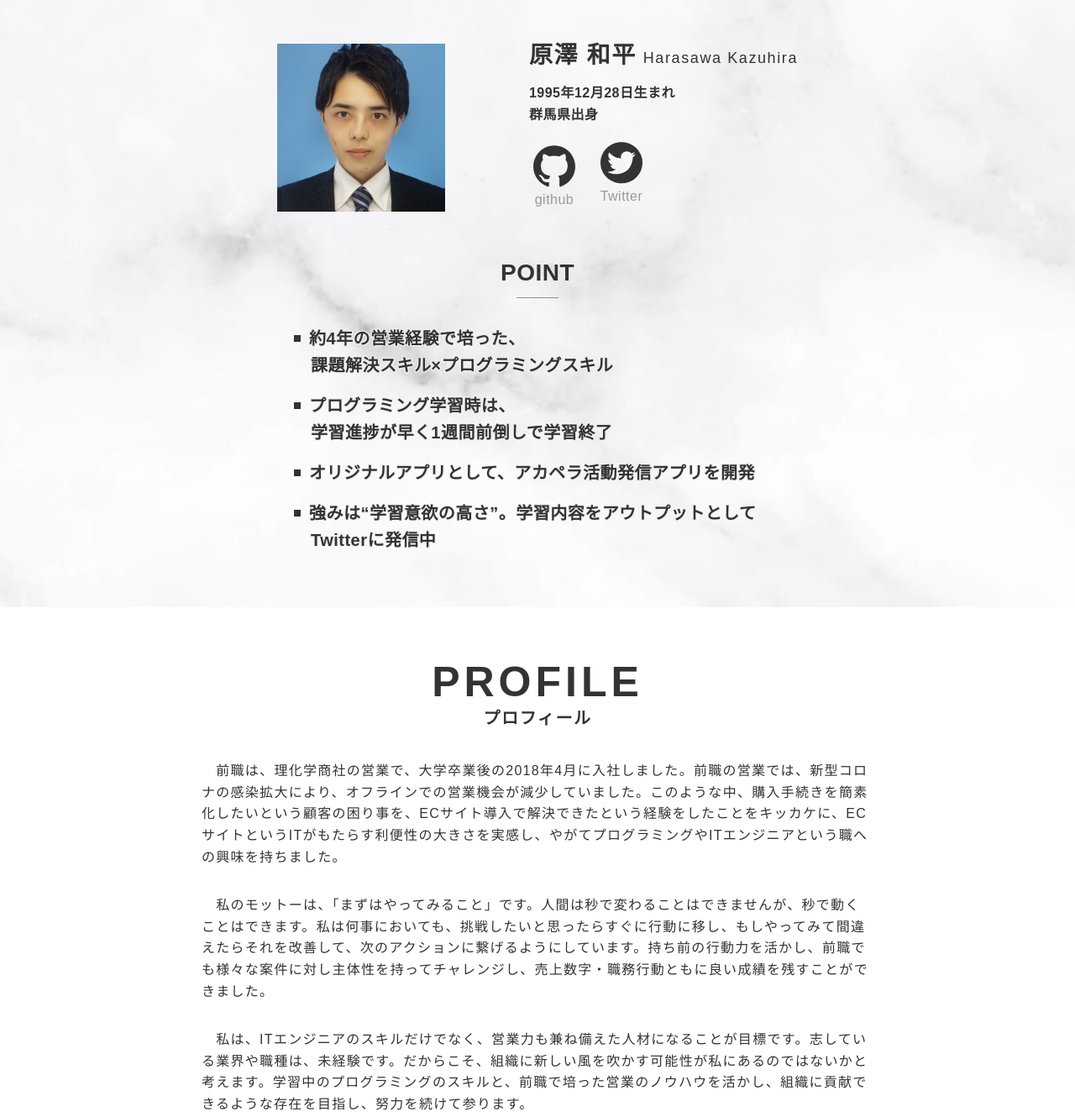
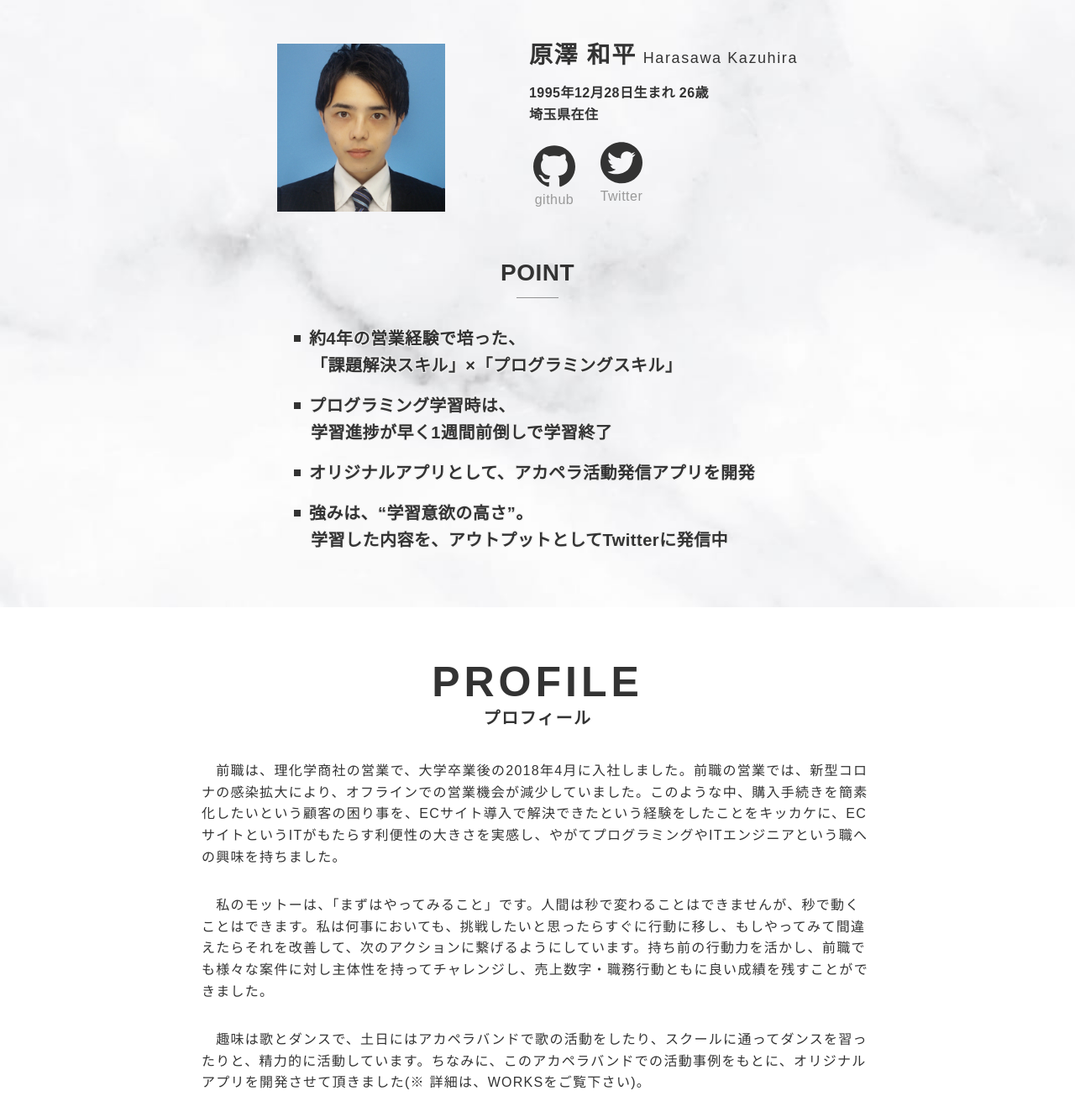
Before and after one commit to kazzhrsw/portfolio-song, a plain HTML site: page index.html in a window 1280 px wide. Shown: the part 80-1410 px from the top of the page at 84% size. Drawn offline with nearby package versions, Linux system fonts and the light colour scheme.

Commit message:
修正③

```diff
--- a/index.html
+++ b/index.html
@@ -45,9 +45,9 @@
               </h2>
               <ul class="firstview__info-origin-list">
                 <!-- 記載番号：4 -->
-                <li class="firstview__info-origin-item">1995年12月28日生まれ</li>
+                <li class="firstview__info-origin-item">1995年12月28日生まれ 26歳</li>
                 <!-- 記載番号：5 -->
-                <li class="firstview__info-origin-item">群馬県出身</li>
+                <li class="firstview__info-origin-item">埼玉県在住</li>
               </ul>
               <ul class="firstview__info-account-list">
 
@@ -78,10 +78,10 @@
             </div>
             <ul class="firstview__point-list">
               <!-- 記載番号：10 -->
-              <li class="firstview__point-item">約4年の営業経験で培った、<br />課題解決スキル×プログラミングスキル</li>
+              <li class="firstview__point-item">約4年の営業経験で培った、<br />「課題解決スキル」×「プログラミングスキル」</li>
               <li class="firstview__point-item">プログラミング学習時は、<br />学習進捗が早く1週間前倒しで学習終了</li>
               <li class="firstview__point-item">オリジナルアプリとして、アカペラ活動発信アプリを開発</li>
-              <li class="firstview__point-item">強みは“学習意欲の高さ”。学習内容をアウトプットとしてTwitterに発信中</li>
+              <li class="firstview__point-item">強みは、“学習意欲の高さ”。<br />学習した内容を、アウトプットとしてTwitterに発信中</li>
             </ul>
           </div>
         </div>
@@ -99,6 +99,9 @@
               </p>
               <p>
                 　私のモットーは、「まずはやってみること」です。人間は秒で変わることはできませんが、秒で動くことはできます。私は何事においても、挑戦したいと思ったらすぐに行動に移し、もしやってみて間違えたらそれを改善して、次のアクションに繋げるようにしています。持ち前の行動力を活かし、前職でも様々な案件に対し主体性を持ってチャレンジし、売上数字・職務行動ともに良い成績を残すことができました。
+              </p>
+              <p>
+                　趣味は歌とダンスで、土日にはアカペラバンドで歌の活動をしたり、スクールに通ってダンスを習ったりと、精力的に活動しています。ちなみに、このアカペラバンドでの活動事例をもとに、オリジナルアプリを開発させて頂きました(※ 詳細は、WORKSをご覧下さい)。
               </p>
               <p>
                 　私は、ITエンジニアのスキルだけでなく、営業力も兼ね備えた人材になることが目標です。志している業界や職種は、未経験です。だからこそ、組織に新しい風を吹かす可能性が私にあるのではないかと考えます。学習中のプログラミングのスキルと、前職で培った営業のノウハウを活かし、組織に貢献できるような存在を目指し、努力を続けて参ります。
@@ -140,7 +143,7 @@
                 <h3>その他</h3>
                 <h4>GitHub / Slack / Trello</h4>
                 <p>
-                  ※ こちらは、開発等で使用しているツールです。
+                  ※ こちらは、開発等で使用しているツールです
                 </p>
               </li>
             </ul>
```
